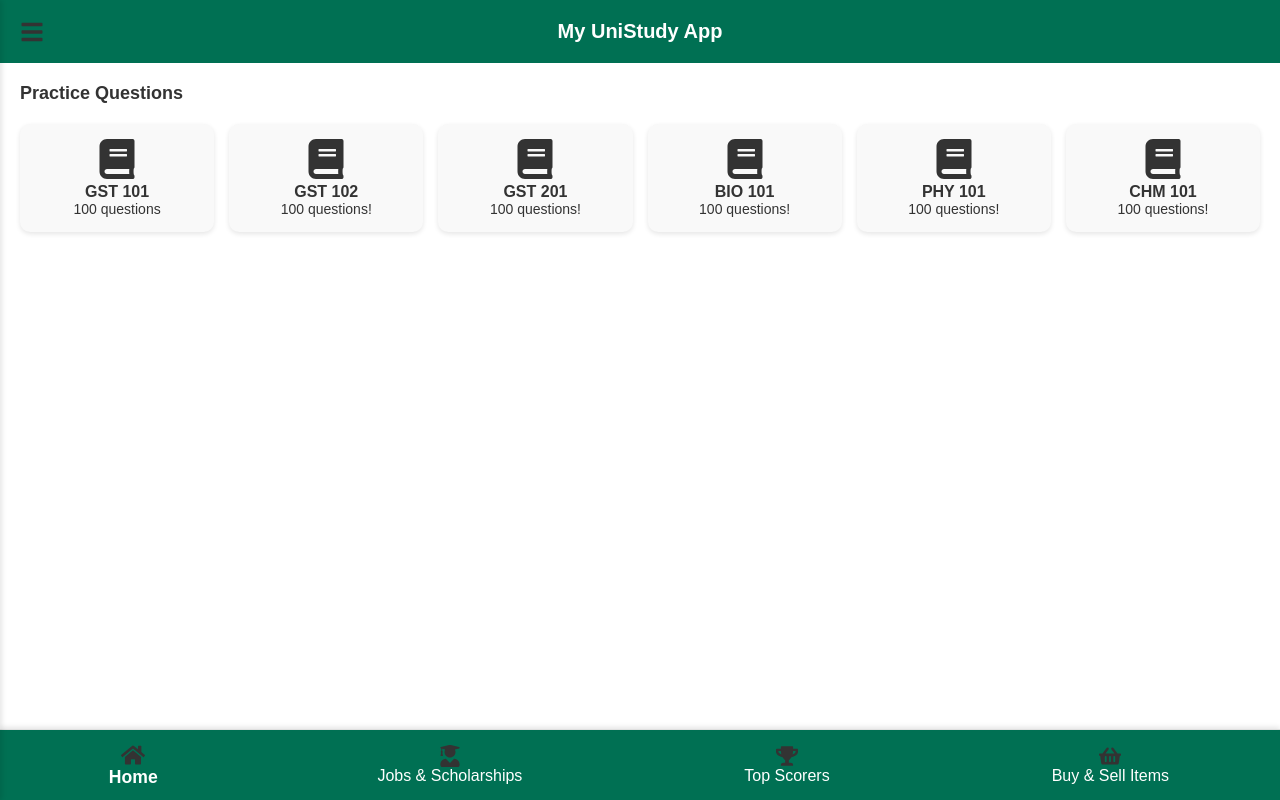
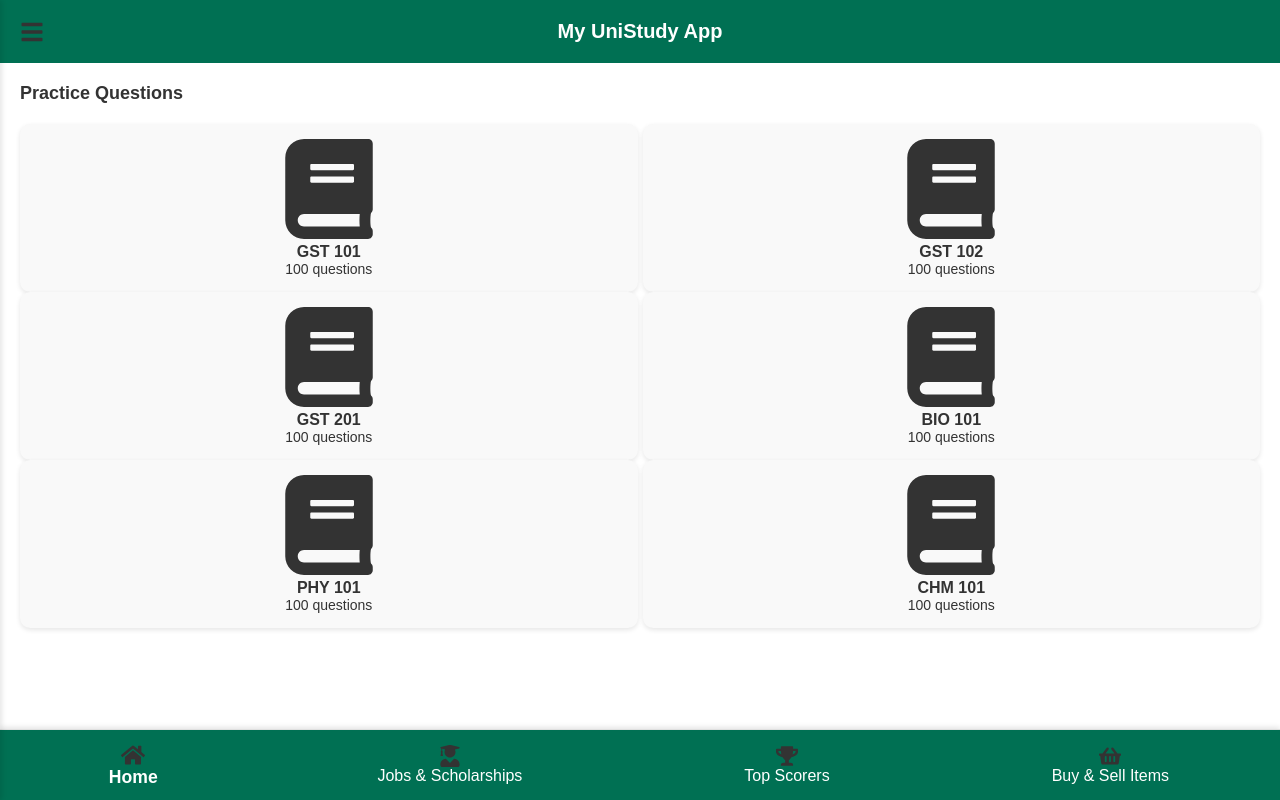
Before and after one commit to unityaaron/MyUniStudyApp, a React (Vite) app: page / in a window 1280 px wide. Built offline with nearby package versions, Linux system fonts and the light colour scheme; sample sign-in values are in the browser's storage.

Commit message:
6th August 2025 4:48pm: FINALLY DONE WITH MY REACT WEB VERSION

```diff
--- a/src/App.css
+++ b/src/App.css
@@ -86,7 +86,7 @@ body {
 
 .cards {
   display: flex;
-  gap: 15px;
+  gap: 5px;
 }
 
 .card {
--- a/src/pages/Home.jsx
+++ b/src/pages/Home.jsx
@@ -7,43 +7,51 @@ const Home = () => {
   return (
     <div className="content">
       <div className="title">Practice Questions</div>
+
+      {/* First Row: GST 101 and GST 102 */}
       <div className="cards">
         {/* GST 101 Card */}
         <Link to="/gst101" className="card" style={{ textDecoration: 'none', color: 'inherit' }}>
-          <div><FaBook size={40} /></div>
+          <div><FaBook size={100} /></div>
           <div className="label">GST 101</div>
           <div className="count">100 questions</div>
         </Link>
 
         {/* GST 102 Card */}
         <Link to="/gst102" className="card" style={{ textDecoration: 'none', color: 'inherit' }}>
-          <div><FaBook size={40} /></div>
+          <div><FaBook size={100} /></div>
           <div className="label">GST 102</div>
-          <div className="count">100 questions!</div>
+          <div className="count">100 questions</div>
         </Link>
+      </div>
 
+      {/* Second Row: GST 201 and BIO 101 */}
+      <div className="cards">
         <Link to="/gst201" className="card" style={{ textDecoration: 'none', color: 'inherit' }}>
-          <div><FaBook size={40} /></div>
+          <div><FaBook size={100} /></div>
           <div className="label">GST 201</div>
-          <div className="count">100 questions!</div>
+          <div className="count">100 questions</div>
         </Link>
 
         <Link to="/bio101" className="card" style={{ textDecoration: 'none', color: 'inherit' }}>
-          <div><FaBook size={40} /></div>
+          <div><FaBook size={100} /></div>
           <div className="label">BIO 101</div>
-          <div className="count">100 questions!</div>
+          <div className="count">100 questions</div>
         </Link>
+      </div>
 
+      {/* Third Row: PHY 101 and CHM 101 */}
+      <div className="cards">
         <Link to="/phy101" className="card" style={{ textDecoration: 'none', color: 'inherit' }}>
-          <div><FaBook size={40} /></div>
+          <div><FaBook size={100} /></div>
           <div className="label">PHY 101</div>
-          <div className="count">100 questions!</div>
+          <div className="count">100 questions</div>
         </Link>
 
         <Link to="/chm101" className="card" style={{ textDecoration: 'none', color: 'inherit' }}>
-          <div><FaBook size={40} /></div>
+          <div><FaBook size={100} /></div>
           <div className="label">CHM 101</div>
-          <div className="count">100 questions!</div>
+          <div className="count">100 questions</div>
         </Link>
       </div>
     </div>
```
